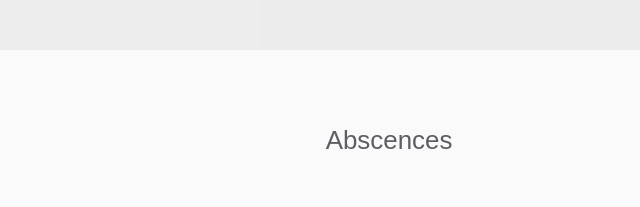
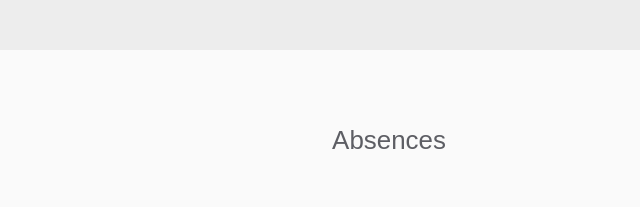
Before and after one commit to LaBrush/Maquette_Absences, a plain HTML site: page index.html in a window 1280 px wide. Shown: the top 207 px of the page, 251-891 px from the left. Drawn offline with Linux system fonts and the light colour scheme.

Commit message:
Correct the title name

```diff
--- a/index.html
+++ b/index.html
@@ -48,7 +48,7 @@
 	<section class="section">
 
 		<article class="article">
-			<h3 class="section-title">Abscences</h3>
+			<h3 class="section-title">Absences</h3>
 		</article>
 
 		<article class="article">
```
